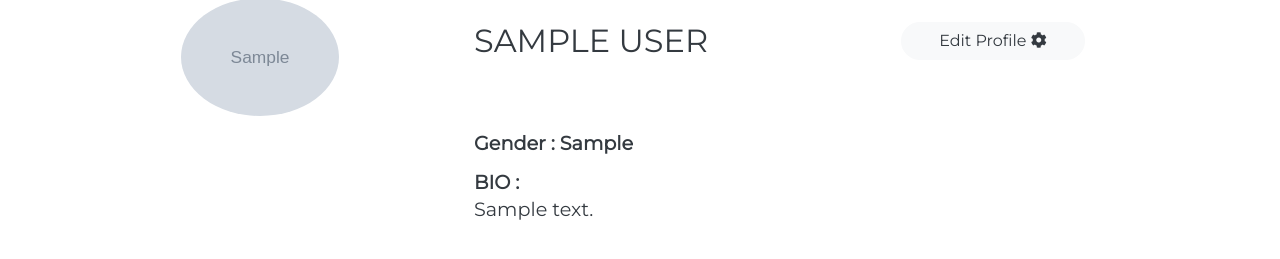
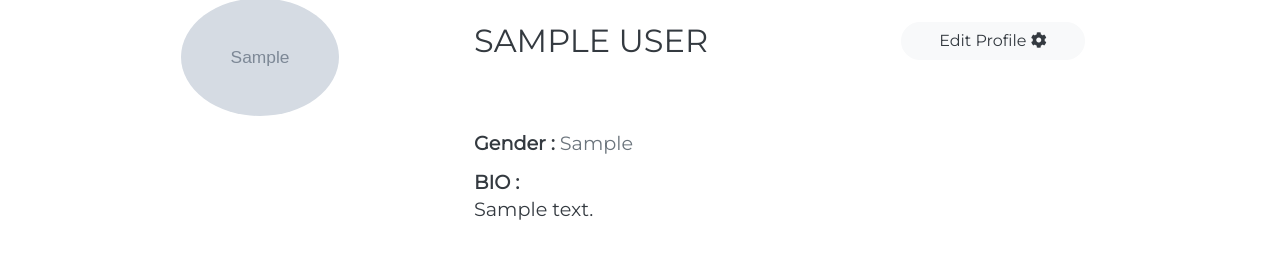
Before and after one commit to MuhamedYoussef/stylek, a Django app: page /accounts/profile in a window 1280 px wide. Shown: the part 165-424 px from the top of the page. Run offline with Django 3.2, Linux system fonts and the light colour scheme; a user stored in the database is signed in; tables that the repository leaves empty hold one stand-in row (values such as "Sample post"); grey boxes marked "Sample" are stand-in pictures; parts of the project's set-up code (start-up, migrations or seed data) failed here and were passed over; some libraries are stand-ins or nearby versions.

```diff
--- a/templates/accounts/profile.html
+++ b/templates/accounts/profile.html
@@ -41,7 +41,8 @@
           {% if user.profile.gender == 'Select Gender'  %}
           <span></span>
           {% else %}
-          <span class="font-weight-bold">Gender : {{ user.profile.gender }}</span>
+          <span class="font-weight-bold">Gender :</span>
+          <span class="text-muted">{{ user.profile.gender }}</span>
           {% endif %}
         </p>
         <p class="mb-1">
```
Also changed, not shown: media/profiles/profile.jpg (added), 1 other file.
